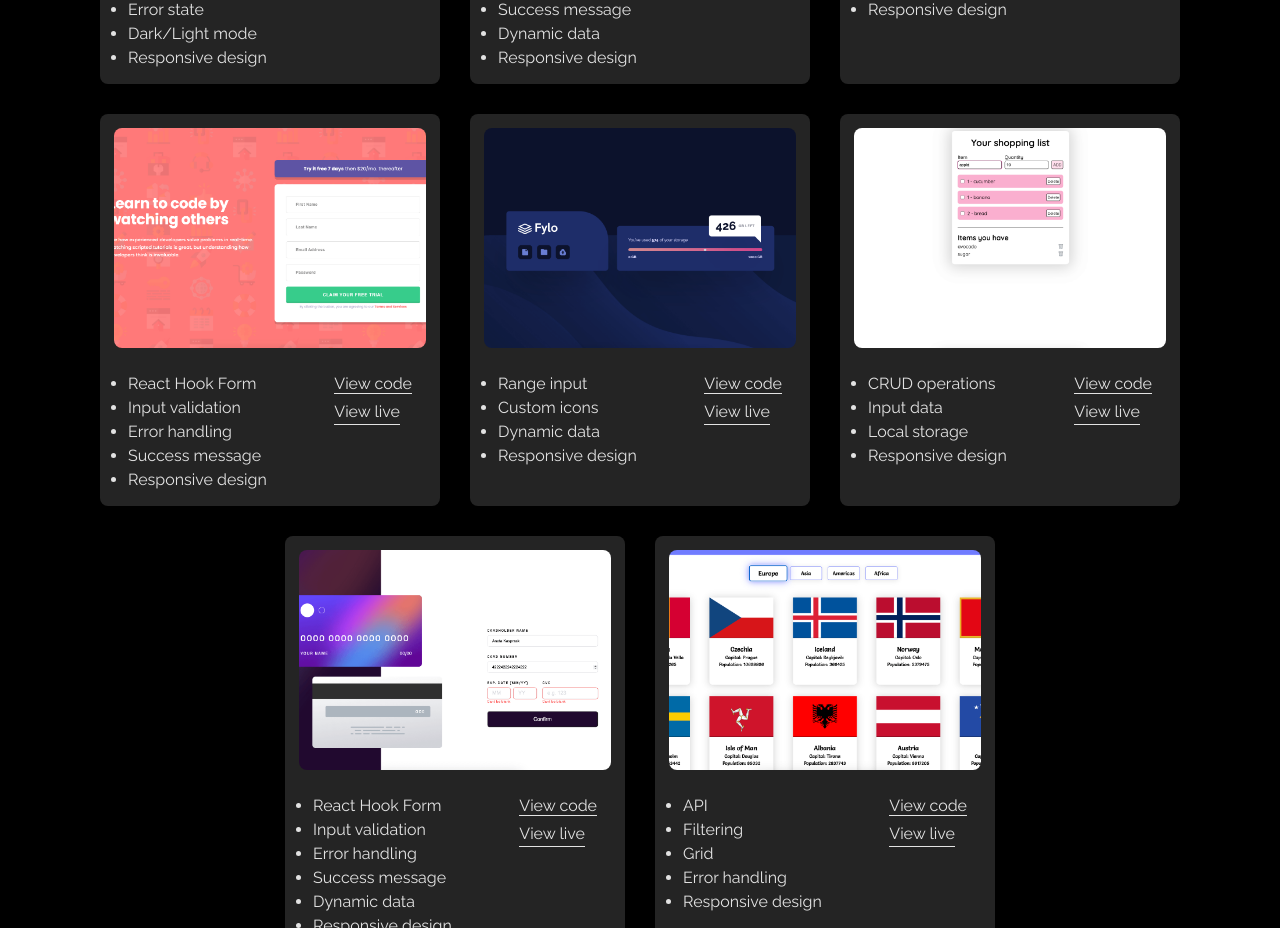
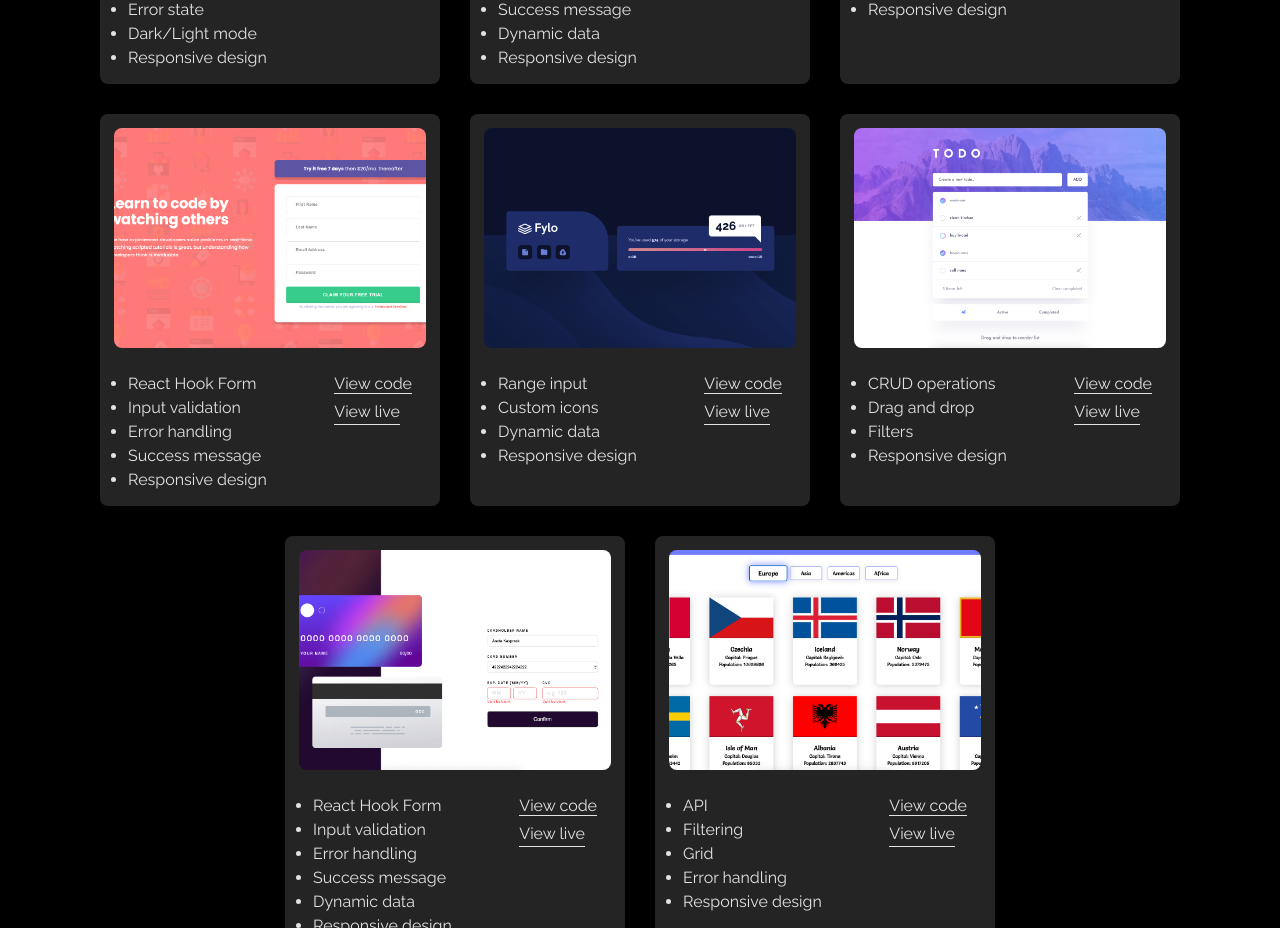
Before and after one commit to anetakasprzak/aneta-portfolio, a React (Vite) app: page / in a window 1280 px wide. Shown: the part 2360-3288 px from the top of the page. Built offline with nearby package versions, Linux system fonts and the light colour scheme.

Commit message:
add new project

```diff
--- a/src/components/Projects/Projects.jsx
+++ b/src/components/Projects/Projects.jsx
@@ -109,15 +109,15 @@ const myProjects = [
   },
   {
     id: 25,
-    img: "./assets/your-shopping-list-screenshot.png",
+    img: "./assets/todo-app.png",
     details: [
       "CRUD operations",
-      "Input data",
-      "Local storage",
+      "Drag and drop",
+      "Filters",
       "Responsive design",
     ],
-    codeUrl: "https://github.com/anetakasprzak/your-shopping-list-react",
-    liveUrl: "https://countries-api-qgh7.vercel.app/",
+    codeUrl: "https://github.com/anetakasprzak/fm-todo-app",
+    liveUrl: "https://fm-todo-app-psi.vercel.app/",
   },
   {
     id: 26,
```
Also changed, not shown: public/assets/todo-app.png (added).
